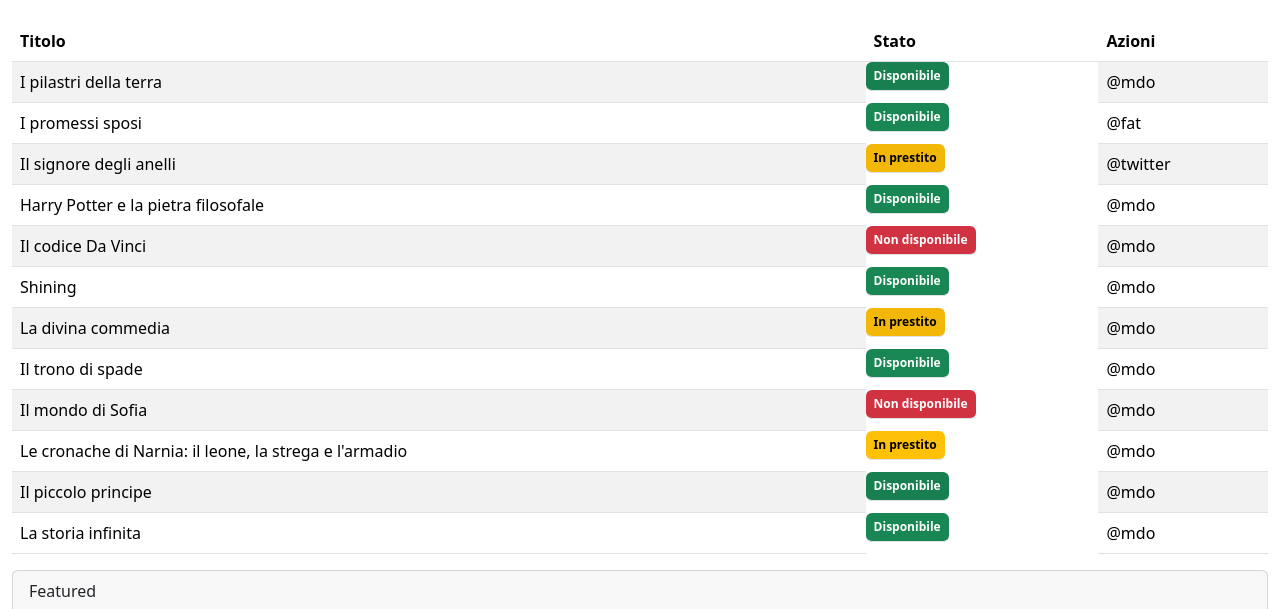
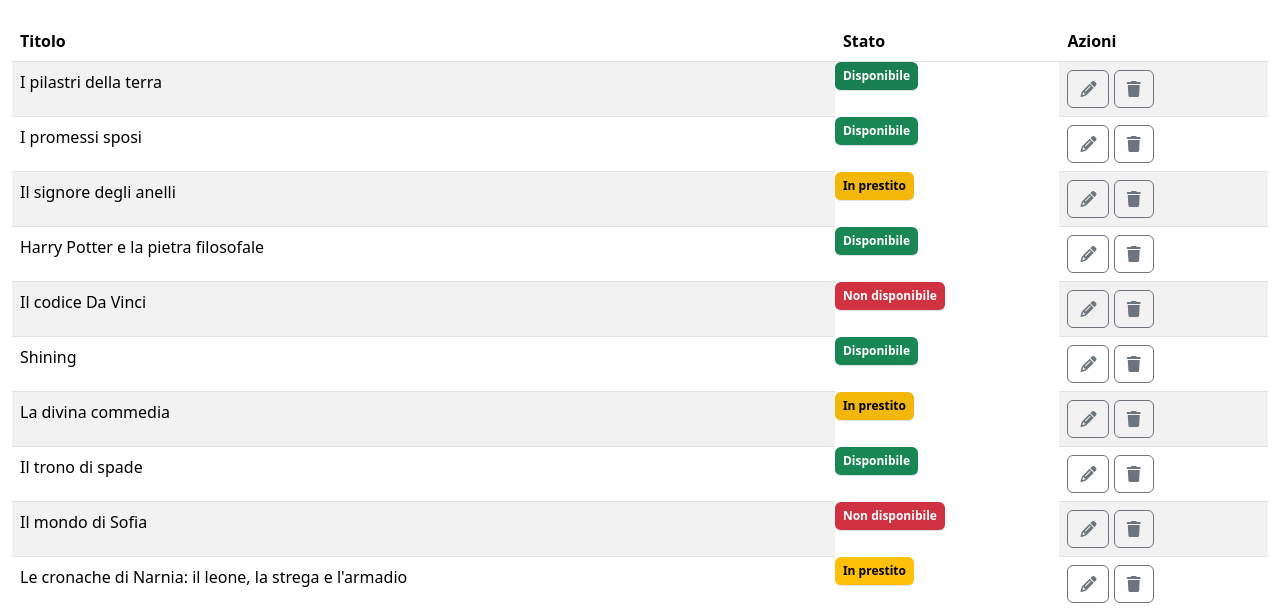
Before and after one commit to davide-delgiudice/html-css-bootstrap-dashboard, a plain HTML site: page index.html in a window 1280 px wide. Shown: the part 189-798 px from the top of the page. Drawn offline with nearby package versions, Linux system fonts and the light colour scheme.

Commit message:
[UPD] add table pencil and trash buttons

```diff
--- a/index.html
+++ b/index.html
@@ -74,62 +74,98 @@
                           <tr>
                             <td>I pilastri della terra</td>
                             <td class="badge text-bg-success">Disponibile</td>
-                            <td>@mdo</td>
+                            <td>
+                                <button class="btn btn-outline-secondary"><i class="fas fa-pencil"></i></button>
+                                <button class="btn btn-outline-secondary"><i class="fas fa-trash"></i></button>
+                            </td>
                           </tr>
                           <tr>
                             <td>I promessi sposi</td>
                             <td class="badge text-bg-success">Disponibile</td>
-                            <td>@fat</td>
+                            <td>
+                                <button class="btn btn-outline-secondary"><i class="fas fa-pencil"></i></button>
+                                <button class="btn btn-outline-secondary"><i class="fas fa-trash"></i></button>
+                            </td>
                           </tr>
                           <tr>
                             <td>Il signore degli anelli</td>
                             <td class="badge text-bg-warning">In prestito</td>
-                            <td>@twitter</td>
+                            <td>
+                                <button class="btn btn-outline-secondary"><i class="fas fa-pencil"></i></button>
+                                <button class="btn btn-outline-secondary"><i class="fas fa-trash"></i></button>
+                            </td>
                           </tr>
                           <tr>
                             <td>Harry Potter e la pietra filosofale</td>
                             <td class="badge text-bg-success">Disponibile</td>
-                            <td>@mdo</td>
+                            <td>
+                                <button class="btn btn-outline-secondary"><i class="fas fa-pencil"></i></button>
+                                <button class="btn btn-outline-secondary"><i class="fas fa-trash"></i></button>
+                            </td>
                           </tr>
                           <tr>
                             <td>Il codice Da Vinci</td>
                             <td class="badge text-bg-danger">Non disponibile</td>
-                            <td>@mdo</td>
+                            <td>
+                                <button class="btn btn-outline-secondary"><i class="fas fa-pencil"></i></button>
+                                <button class="btn btn-outline-secondary"><i class="fas fa-trash"></i></button>
+                            </td>
                           </tr>
                           <tr>
                             <td>Shining</td>
                             <td class="badge text-bg-success">Disponibile</td>
-                            <td>@mdo</td>
+                            <td>
+                                <button class="btn btn-outline-secondary"><i class="fas fa-pencil"></i></button>
+                                <button class="btn btn-outline-secondary"><i class="fas fa-trash"></i></button>
+                            </td>
                           </tr>
                           <tr>
                             <td>La divina commedia</td>
                             <td class="badge text-bg-warning">In prestito</td>
-                            <td>@mdo</td>
+                            <td>
+                                <button class="btn btn-outline-secondary"><i class="fas fa-pencil"></i></button>
+                                <button class="btn btn-outline-secondary"><i class="fas fa-trash"></i></button>
+                            </td>
                           </tr>
                           <tr>
                             <td>Il trono di spade</td>
                             <td class="badge text-bg-success">Disponibile</td>
-                            <td>@mdo</td>
+                            <td>
+                                <button class="btn btn-outline-secondary"><i class="fas fa-pencil"></i></button>
+                                <button class="btn btn-outline-secondary"><i class="fas fa-trash"></i></button>
+                            </td>
                           </tr>
                           <tr>
                             <td>Il mondo di Sofia</td>
                             <td class="badge text-bg-danger">Non disponibile</td>
-                            <td>@mdo</td>
+                            <td>
+                                <button class="btn btn-outline-secondary"><i class="fas fa-pencil"></i></button>
+                                <button class="btn btn-outline-secondary"><i class="fas fa-trash"></i></button>
+                            </td>
                           </tr>
                           <tr>
                             <td>Le cronache di Narnia: il leone, la strega e l'armadio</td>
                             <td class="badge text-bg-warning">In prestito</td>
-                            <td>@mdo</td>
+                            <td>
+                                <button class="btn btn-outline-secondary"><i class="fas fa-pencil"></i></button>
+                                <button class="btn btn-outline-secondary"><i class="fas fa-trash"></i></button>
+                            </td>
                           </tr>
                           <tr>
                             <td>Il piccolo principe</td>
                             <td class="badge text-bg-success">Disponibile</td>
-                            <td>@mdo</td>
+                            <td>
+                                <button class="btn btn-outline-secondary"><i class="fas fa-pencil"></i></button>
+                                <button class="btn btn-outline-secondary"><i class="fas fa-trash"></i></button>
+                            </td>
                           </tr>
                           <tr>
                             <td>La storia infinita</td>
                             <td class="badge text-bg-success">Disponibile</td>
-                            <td>@mdo</td>
+                            <td>
+                                <button class="btn btn-outline-secondary"><i class="fas fa-pencil"></i></button>
+                                <button class="btn btn-outline-secondary"><i class="fas fa-trash"></i></button>
+                            </td>
                           </tr>
                         </tbody>
                       </table>
```
